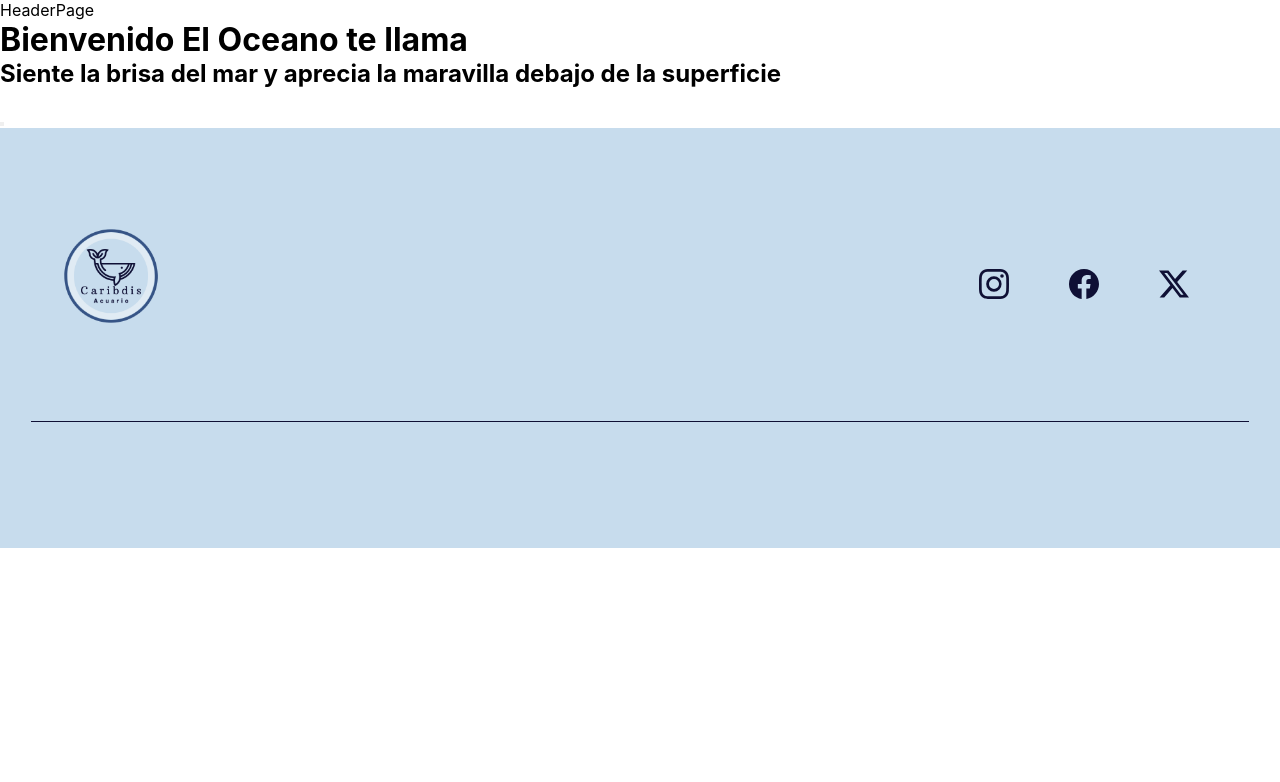
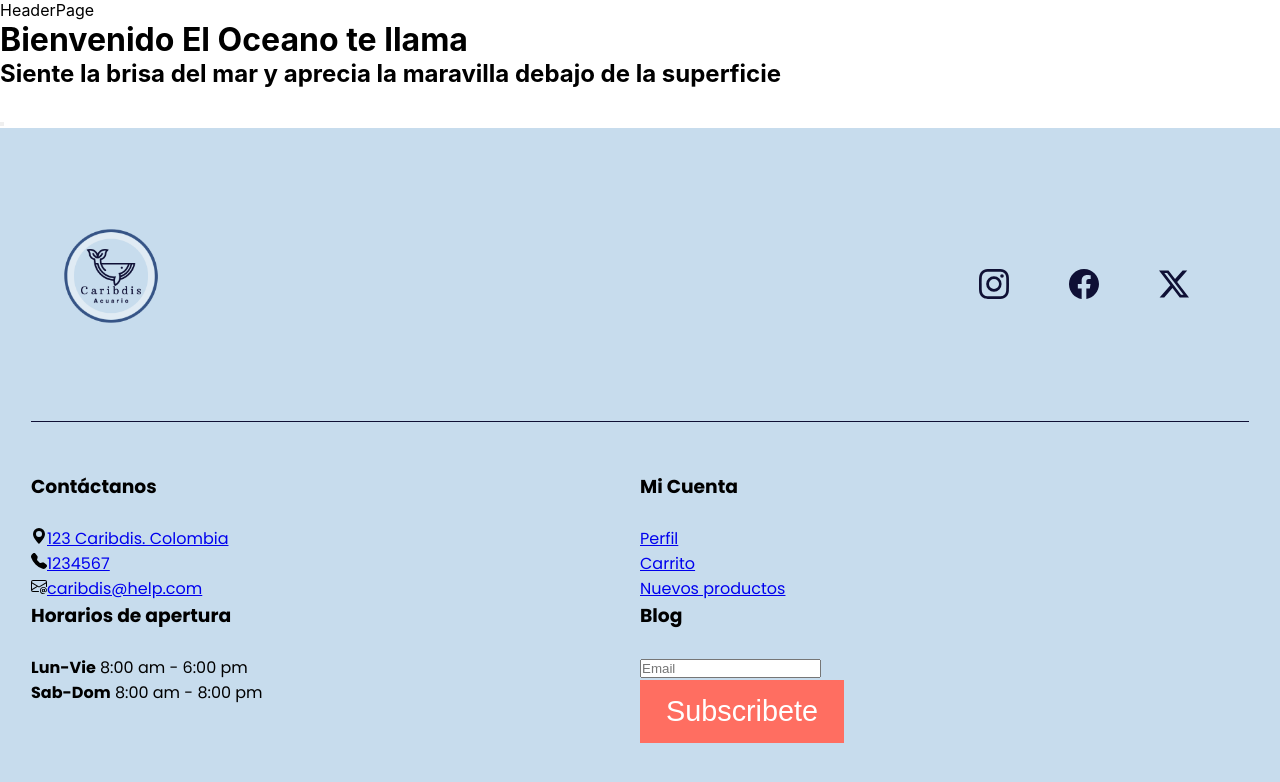
Before and after one commit to NataliaTorres5/Caribdis-React, a React (Create React App) app: page / in a window 1280 px wide. Shown: the top 782 px of the page. Built offline with nearby package versions, Linux system fonts and the light colour scheme.

Commit message:
finished footer

```diff
--- a/src/components/Footer.jsx
+++ b/src/components/Footer.jsx
@@ -66,13 +66,112 @@ export default function Footer() {
           </div>
 
           <div className="footer-link-box">
+            <div className="infobox">
+              <h3 className="footerh3">Contáctanos</h3>
+              <br className="br" />
+              <div className="infocontent">
+                <svg
+                  xmlns="http://www.w3.org/2000/svg"
+                  width="16"
+                  height="16"
+                  fill="currentColor"
+                  class="bi bi-geo-alt-fill"
+                  viewBox="0 0 16 16"
+                >
+                  <path d="M8 16s6-5.686 6-10A6 6 0 0 0 2 6c0 4.314 6 10 6 10m0-7a3 3 0 1 1 0-6 3 3 0 0 1 0 6" />
+                </svg>
 
-          <ul>
+                <a href="https://maps.app.goo.gl/zkKfBxcnyBV4C9Ct7">
+                  123 Caribdis. Colombia
+                </a>
+              </div>
+              <div className="infocontent">
+                <svg
+                  xmlns="http://www.w3.org/2000/svg"
+                  width="16"
+                  height="16"
+                  fill="currentColor"
+                  class="bi bi-telephone-fill"
+                  viewBox="0 0 16 16"
+                >
+                  <path
+                    fill-rule="evenodd"
+                    d="M1.885.511a1.745 1.745 0 0 1 2.61.163L6.29 2.98c.329.423.445.974.315 1.494l-.547 2.19a.68.68 0 0 0 .178.643l2.457 2.457a.68.68 0 0 0 .644.178l2.189-.547a1.75 1.75 0 0 1 1.494.315l2.306 1.794c.829.645.905 1.87.163 2.611l-1.034 1.034c-.74.74-1.846 1.065-2.877.702a18.6 18.6 0 0 1-7.01-4.42 18.6 18.6 0 0 1-4.42-7.009c-.362-1.03-.037-2.137.703-2.877z"
+                  />
+                </svg>
 
-          </ul>
+                <a href="+tel:123542">1234567</a>
+              </div>
+              <div className="infocontent">
+                <svg
+                  xmlns="http://www.w3.org/2000/svg"
+                  width="16"
+                  height="16"
+                  fill="currentColor"
+                  class="bi bi-envelope-at"
+                  viewBox="0 0 16 16"
+                >
+                  <path d="M2 2a2 2 0 0 0-2 2v8.01A2 2 0 0 0 2 14h5.5a.5.5 0 0 0 0-1H2a1 1 0 0 1-.966-.741l5.64-3.471L8 9.583l7-4.2V8.5a.5.5 0 0 0 1 0V4a2 2 0 0 0-2-2zm3.708 6.208L1 11.105V5.383zM1 4.217V4a1 1 0 0 1 1-1h12a1 1 0 0 1 1 1v.217l-7 4.2z" />
+                  <path d="M14.247 14.269c1.01 0 1.587-.857 1.587-2.025v-.21C15.834 10.43 14.64 9 12.52 9h-.035C10.42 9 9 10.36 9 12.432v.214C9 14.82 10.438 16 12.358 16h.044c.594 0 1.018-.074 1.237-.175v-.73c-.245.11-.673.18-1.18.18h-.044c-1.334 0-2.571-.788-2.571-2.655v-.157c0-1.657 1.058-2.724 2.64-2.724h.04c1.535 0 2.484 1.05 2.484 2.326v.118c0 .975-.324 1.39-.639 1.39-.232 0-.41-.148-.41-.42v-2.19h-.906v.569h-.03c-.084-.298-.368-.63-.954-.63-.778 0-1.259.555-1.259 1.4v.528c0 .892.49 1.434 1.26 1.434.471 0 .896-.227 1.014-.643h.043c.118.42.617.648 1.12.648m-2.453-1.588v-.227c0-.546.227-.791.573-.791.297 0 .572.192.572.708v.367c0 .573-.253.744-.564.744-.354 0-.581-.215-.581-.8Z" />
+                </svg>
+
+                <a href="mailto:caridbdis@help.com">
+                  <span class="footer-link-text">caribdis@help.com</span>
+                </a>
+              </div>
+            </div>
+            <div className="infobox">
+              <h3 className="footerh3">Mi Cuenta</h3>
+              <br className="br" />
+              <div className="infocontent">
+
+
+                <a href="https://maps.app.goo.gl/zkKfBxcnyBV4C9Ct7">
+                  Perfil
+                </a>
+              </div>
+              <div className="infocontent">
+
+
+                <a href=".com">Carrito</a>
+              </div>
+              <div className="infocontent">
+
+                <a href=".com">
+                  <span class="footer-link-text">Nuevos productos</span>
+                </a>
+              </div>
+            </div>
+            <div className="infobox">
+              <h3 className="footerh3">Horarios de apertura</h3>
+              <br className="br" />
+              <div className="infocontent">
+                <p><strong>Lun-Vie</strong> 8:00 am - 6:00 pm</p>
+
+
+              </div>
+              <div className="infocontent">
+              <p><strong>Sab-Dom</strong> 8:00 am - 8:00 pm</p>
+              </div>
+            </div>
+            <div className="infobox">
+              <h3 className="footerh3">Blog</h3>
+              <br className="br" />
+              <div className="infocontent newsletter">
+              <input type="email" name="email" required="" placeholder="Email" className="newsletter-input"/>
+              <button type="submit" class="btn btn-primary">Subscribete</button>
+              </div>
+
+            </div>
           </div>
+
+
         </div>
+
+
       </div>
+
+
       <div className="footer-box"></div>
     </div>
   );
```
